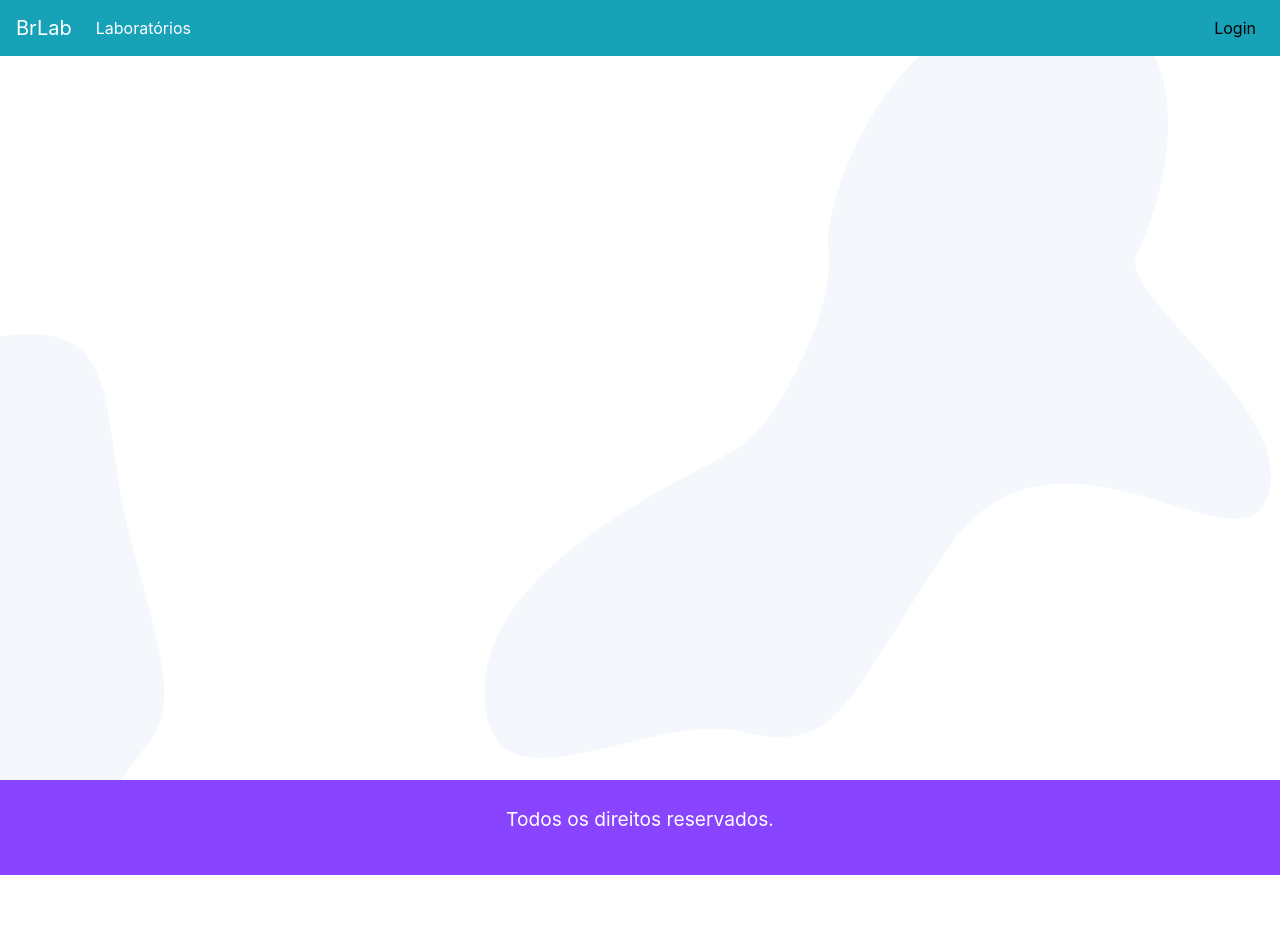
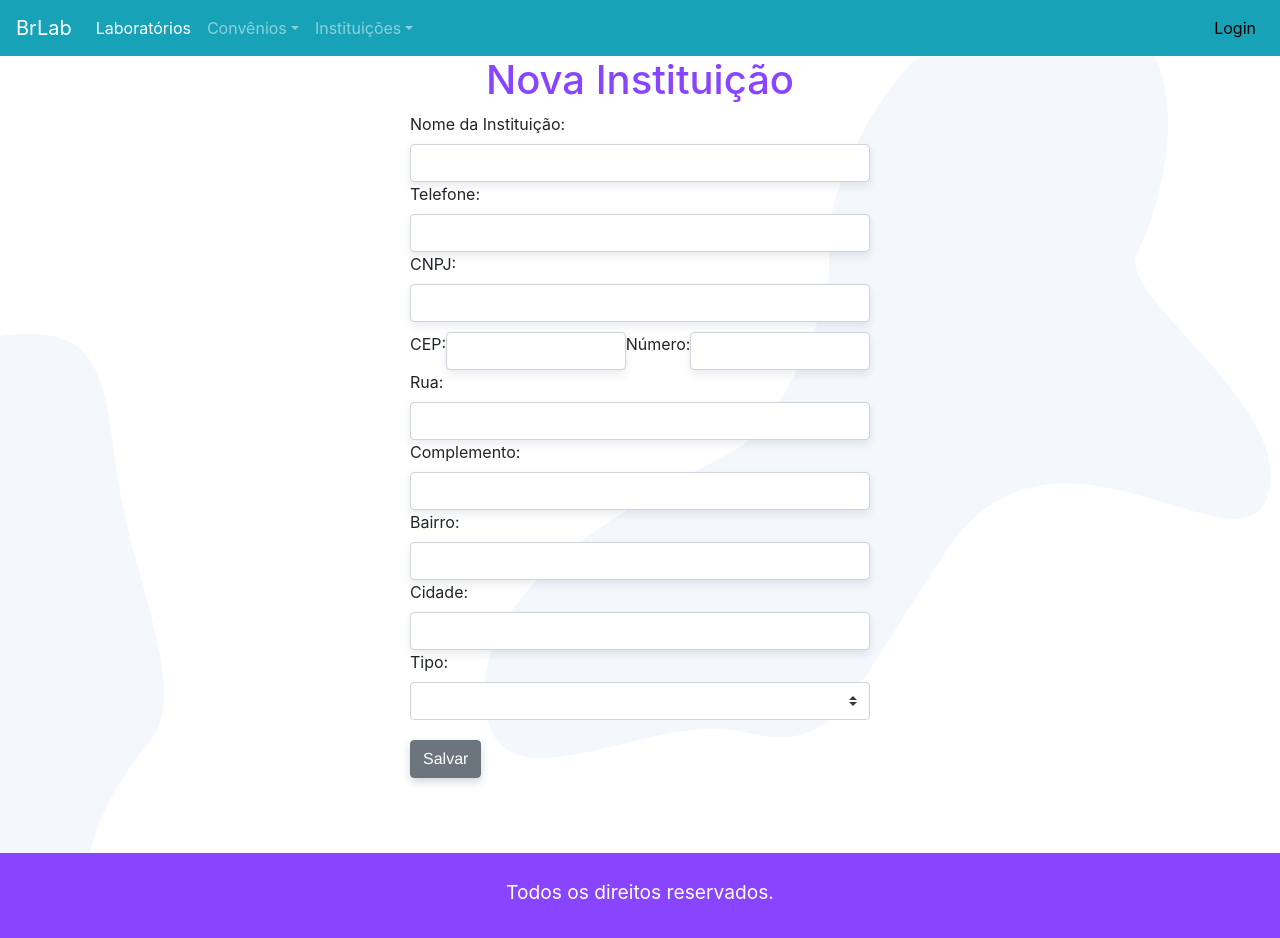
Before and after one commit to victorroli/brlab-final, a Vue app: page /instituicao in a window 1280 px wide. Shown: the top 938 px of the page. Before the commit the page ends 875 px from the top, so only its background shows below. Built offline with nearby package versions, Linux system fonts and the light colour scheme; what vue-datetime would draw is missing.

Commit message:
Inserção dos convênios e instituições

```diff
--- a/src/components/TheHeader.vue
+++ b/src/components/TheHeader.vue
@@ -16,16 +16,23 @@
             <b-nav-item v-show="usuario_logado">
               <router-link class="menu" to="/reservas">Reservas</router-link>
             </b-nav-item>
-            <!-- <b-nav-item>
-              <router-link class="menu" to="/grupos">Grupos</router-link>
-            </b-nav-item>-->
             <b-nav-item>
               <router-link class="menu" to="/laboratorios">Laboratórios</router-link>
             </b-nav-item>
 
-            <b-nav-item v-show="usuario_logado">
+            <!-- <b-nav-item v-show="usuario_logado">
               <router-link class="menu" to="/grupos">Grupos</router-link>
-            </b-nav-item>
+            </b-nav-item>-->
+
+            <b-nav-item-dropdown text="Convênios" left>
+              <router-link tag="b-dropdown-item" :to="{name:'convenios_ativos'}">Ativos</router-link>
+              <router-link tag="b-dropdown-item" :to="{name:'novo_convenio'}">Novo</router-link>
+            </b-nav-item-dropdown>
+
+            <b-nav-item-dropdown text="Instituições" left>
+              <router-link tag="b-dropdown-item" :to="{name:'instituicoes_conveniadas'}">Cadastradas</router-link>
+              <router-link tag="b-dropdown-item" :to="{name:'nova_instituicao'}">Nova</router-link>
+            </b-nav-item-dropdown>
 
             <b-nav-item v-show="usuario_logado">
               <router-link class="menu" to="/usuarios">Usuários</router-link>
--- a/src/router.js
+++ b/src/router.js
@@ -9,13 +9,18 @@ import Login from "@/views/usuario/Login.vue";
 import Home from "@/views/Home.vue";
 import RegisterUser from "@/views/usuario/RegisterUser.vue";
 import Agendamento from "@/views/laboratorio/Agendamento.vue";
-// import CalendarModal from "@/views/laboratorio/CalendarModal.vue";
 import DadosLaboratorio from "@/views/laboratorio/DadosLaboratorio.vue";
 import IniciaExperimento from "@/views/laboratorio/IniciaExperimento.vue";
 import DadosColetados from "@/views/laboratorio/DadosColetados.vue";
 import NovoLaboratorio from "@/views/laboratorio/NovoLaboratorio.vue";
 import ListaUsuarios from "@/views/ListaUsuarios.vue";
 import DivisaoHorarios from "@/views/DivisaoHorarios.vue";
+import InstituicoesConveniadas from "@/views/instituicao/InstituicoesConveniadas.vue";
+import NovaInstituicao from "@/views/instituicao/NovaInstituicao.vue";
+import Instituicoes from "@/views/instituicao/Instituicoes.vue";
+import NovoConvenio from "@/views/convenio/NovoConvenio.vue";
+import ConveniosAtivos from "@/views/convenio/ConveniosAtivos.vue";
+import Convenios from "@/views/convenio/Convenios.vue";
 
 Vue.use(Router);
 
@@ -87,6 +92,42 @@ export default new Router({
       component: DivisaoHorarios
     },
     {
+      path: "",
+      name: "convenios",
+      component: Convenios,
+      children: [
+        {
+          path: "",
+          name: "convenios_ativos",
+          component: ConveniosAtivos
+        },
+        {
+          path: "/novo",
+          name: "novo_convenio",
+          component: NovoConvenio
+        }
+      ]
+    },
+    {
+      path: "/instituicoes",
+      name: "instituicoes",
+      component: Instituicoes,
+      children: [
+        {
+          path: "",
+          name: "instituicoes_conveniadas",
+          component: InstituicoesConveniadas,
+          props: true
+        },
+        {
+          path: "/instituicao",
+          name: "nova_instituicao",
+          component: NovaInstituicao,
+          props: true
+        }
+      ]
+    },
+    {
       path: "/usuarios",
       name: "usuarios",
       component: ListaUsuarios
--- /dev/null
+++ b/src/views/convenio/Convenios.vue
@@ -0,0 +1,16 @@
+<template>
+  <section>
+    <transition mode="out-in">
+      <router-view></router-view>
+    </transition>
+  </section>
+</template>
+
+<script>
+export default {
+  name: "Convenios"
+};
+</script>
+
+<style scoped>
+</style>
--- /dev/null
+++ b/src/views/convenio/ConveniosAtivos.vue
@@ -0,0 +1,19 @@
+<template>
+  <section>
+    <transition mode="out-in">
+      <h1>Convênios Ativos</h1>
+    </transition>
+  </section>
+</template>
+
+<script>
+export default {
+  name: "ConveniosAtivos",
+  data() {
+    return {};
+  }
+};
+</script>
+
+<style scoped>
+</style>
--- /dev/null
+++ b/src/views/convenio/NovoConvenio.vue
@@ -0,0 +1,20 @@
+<template>
+  <section>
+    <h1>Novo Convênio</h1>
+    <div class="usuario">
+      <label for="nome">Instituição:</label>
+      <b-form-input id="nome" type="text" name="nome" />
+      <label for="dias-disponiveis">Dias disponíveis:</label>
+      <b-form-input id="nickname" type="text" name="nickname" />
+    </div>
+  </section>
+</template>
+
+<script>
+export default {
+  name: "NovoConvenio"
+};
+</script>
+
+<style scoped>
+</style>
--- /dev/null
+++ b/src/views/instituicao/Instituicoes.vue
@@ -0,0 +1,25 @@
+<template>
+  <section>
+    <transition mode="out-in">
+      <router-view></router-view>
+    </transition>
+  </section>
+</template>
+
+<script>
+export default {
+  name: "Instituicoes",
+  data() {
+    return {};
+  }
+};
+</script>
+
+<style>
+h1 {
+  color: #84f;
+  margin-top: 40px;
+  font-size: 2rem;
+  text-align: center;
+}
+</style>
--- /dev/null
+++ b/src/views/instituicao/InstituicoesConveniadas.vue
@@ -0,0 +1,33 @@
+<template>
+  <section>
+    <h1>Instituições conveniadas</h1>
+    <div id="instituicoes">
+      <b-table striped hover :items="instituicoes"></b-table>
+    </div>
+  </section>
+</template>
+
+<script>
+import { api } from "@/services.js";
+export default {
+  name: "InstituicoesConveniadas",
+  data() {
+    return { instituicoes: [] };
+  },
+  created() {
+    this.buscaInstituicoes();
+  },
+  methods: {
+    buscaInstituicoes() {
+      api.get("/instituicao/").then(response => {
+        if (response.data) {
+          this.instituicoes = response.data;
+        }
+      });
+    }
+  }
+};
+</script>
+
+<style scoped>
+</style>
--- /dev/null
+++ b/src/views/instituicao/NovaInstituicao.vue
@@ -0,0 +1,103 @@
+<template>
+  <section class="instituicao">
+    <h1>Nova Instituição</h1>
+    <form>
+      <label for="nome">Nome da Instituição:</label>
+      <b-form-input id="nome" type="text" name="nome" v-model="nome" />
+
+      <label for="telefone">Telefone:</label>
+      <b-form-input id="telefone" type="text" name="telefone" v-model="telefone" />
+
+      <label for="cnpj">CNPJ:</label>
+      <b-form-input id="cnpj" type="text" name="cnpj" v-model="cnpj" />
+
+      <div class="dados-menores">
+        <label for="cep">CEP:</label>
+        <b-form-input id="cep" type="text" name="cep" v-model="cep" />
+
+        <label for="numero">Número:</label>
+        <b-form-input id="numero" type="text" name="numero" v-model="numero" />
+      </div>
+      <label for="rua">Rua:</label>
+      <b-form-input id="rua" type="text" name="rua" v-model="rua" />
+
+      <label for="complemento">Complemento:</label>
+      <b-form-input id="complemento" type="text" name="complemento" v-model="complemento" />
+
+      <label for="bairro">Bairro:</label>
+      <b-form-input id="bairro" type="text" name="bairro" v-model="bairro" />
+
+      <label for="cidade">Cidade:</label>
+      <b-form-input id="cidade" type="text" name="cidade" v-model="cidade" />
+
+      <label for="tipo">Tipo:</label>
+      <b-form-select v-model="tipo" :options="options"></b-form-select>
+    </form>
+    <b-button id="salvar" @click="salvaInstituicao()">Salvar</b-button>
+  </section>
+</template>
+
+<script>
+import { api } from "@/services.js";
+export default {
+  name: "NovaInstituicao",
+  data() {
+    return {
+      nome: "",
+      telefone: "",
+      cnpj: "",
+      cep: "",
+      rua: "",
+      bairro: "",
+      cidade: "",
+      tipo: "",
+      cep: "",
+      options: [
+        { value: 0, text: "Educação Básica" },
+        { value: 1, text: "Educação Superior" },
+        { value: 2, text: "Outro" }
+      ]
+    };
+  },
+  methods: {
+    salvaInstituicao() {
+      alert("Passou instituição...");
+      api
+        .post("/instituicao", {
+          nome: this.nome,
+          telefone: this.telefone,
+          cnpj: this.cnpj,
+          cep: this.cep,
+          rua: this.rua,
+          bairro: this.bairro,
+          cidade: this.cidade,
+          tipo: this.tipo,
+          cep: this.cep
+        })
+        .then(response => {
+          if (reseponse.data == 201) {
+            alert("Laboratório cadastrado com sucesso!!!");
+          }
+        });
+    }
+  }
+};
+</script>
+
+<style scoped>
+.instituicao {
+  max-width: 500px;
+  margin: 0 auto;
+  padding: 0 20px;
+}
+
+#salvar {
+  margin-top: 20px;
+  /* text-align: center; */
+}
+
+.dados-menores {
+  margin-top: 10px;
+  display: inline-flex;
+}
+</style>
```
